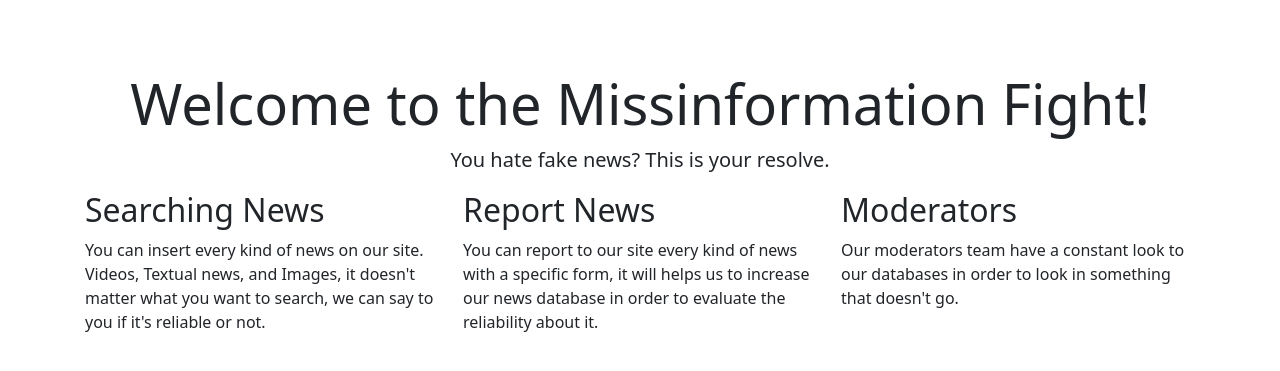
After one commit to gpontillo/vendettatori, a Yii app: template missinformation-project/views/site/similar-articles.php in a window 1280 px wide. The commit adds this page. Shown: the top 371 px of the page. Run offline with PHP 8.4 and a stand-in for Yii, Linux system fonts and the light colour scheme; the template is opened without the code that fills it, so the values that code supplies are empty; some libraries are stand-ins or nearby versions.

Commit message:
Add similar articles page

```diff
--- a/missinformation-project/views/site/calculate-confirm.php
+++ b/missinformation-project/views/site/calculate-confirm.php
@@ -60,7 +60,7 @@ $dataAccaduto = $news->data_accaduto;
                     }
                 ?>
                 </ul>
-                <p><a class="btn btn-outline-secondary" href="http://www.yiiframework.com/doc/">Check similar articles</a></p>
+                <p><?= Html::a('Check similar articles', ['/site/similar-articles'], ['argument' => $news->tipo_categoria, 'class'=>'btn btn-outline-secondary']) ?></p>
             </div>
         </div>
 
--- /dev/null
+++ b/missinformation-project/views/site/similar-articles.php
@@ -0,0 +1,49 @@
+<?php
+
+/** @var yii\web\View $this */
+
+$this->title = 'My Yii Application';
+?>
+<div class="site-index">
+
+    <div class="jumbotron text-center bg-transparent">
+        <h1 class="display-4">Welcome to the Missinformation Fight!</h1>
+
+        <p class="lead">You hate fake news? This is your resolve.</p>
+
+    </div>
+
+    <div class="body-content">
+
+        <div class="row">
+            <div class="col-lg-4">
+                <h2>Searching News</h2>
+
+                <p>You can insert every kind of news on our site.
+                    Videos, Textual news, and Images, it doesn't matter
+                   what you want to search, we can say to you if it's
+                   reliable or not.
+                </p>
+
+            </div>
+            <div class="col-lg-4">
+                <h2>Report News</h2>
+
+                <p> You can report to our site every kind of news with a specific form, it will helps
+                    us to increase our news database in order to evaluate the reliability about it.</p>
+
+            </div>
+            <div class="col-lg-4">
+                <h2>Moderators</h2>
+
+                <p>
+                    Our moderators team have a constant look
+                    to our databases in order to look in something
+                    that doesn't go.
+                </p>
+
+            </div>
+        </div>
+
+    </div>
+</div>
```
Also changed, not shown: missinformation-project/controllers/SiteController.php (+11 -1 lines), missinformation-project/views/site/calculate.php (+0 -18 lines).
